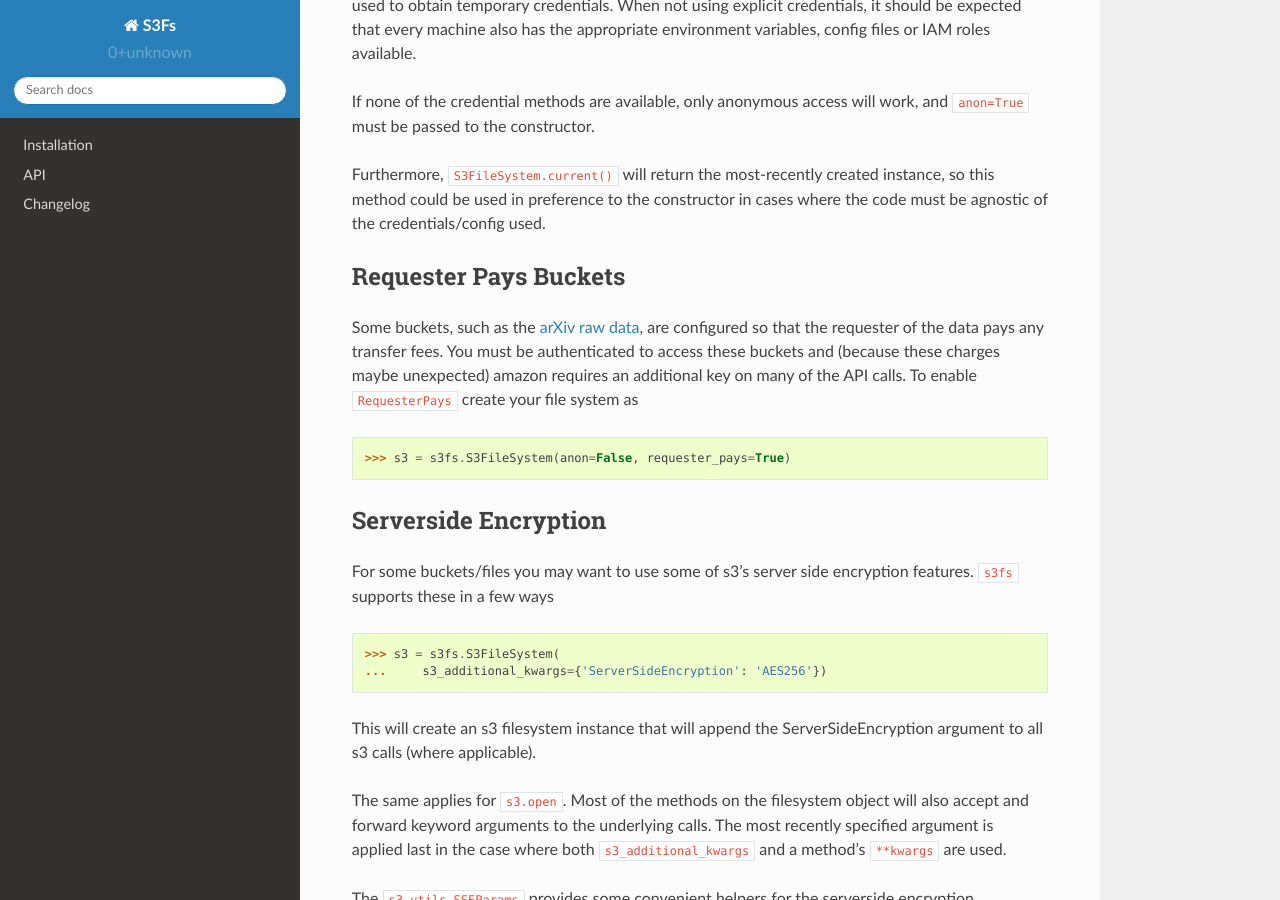
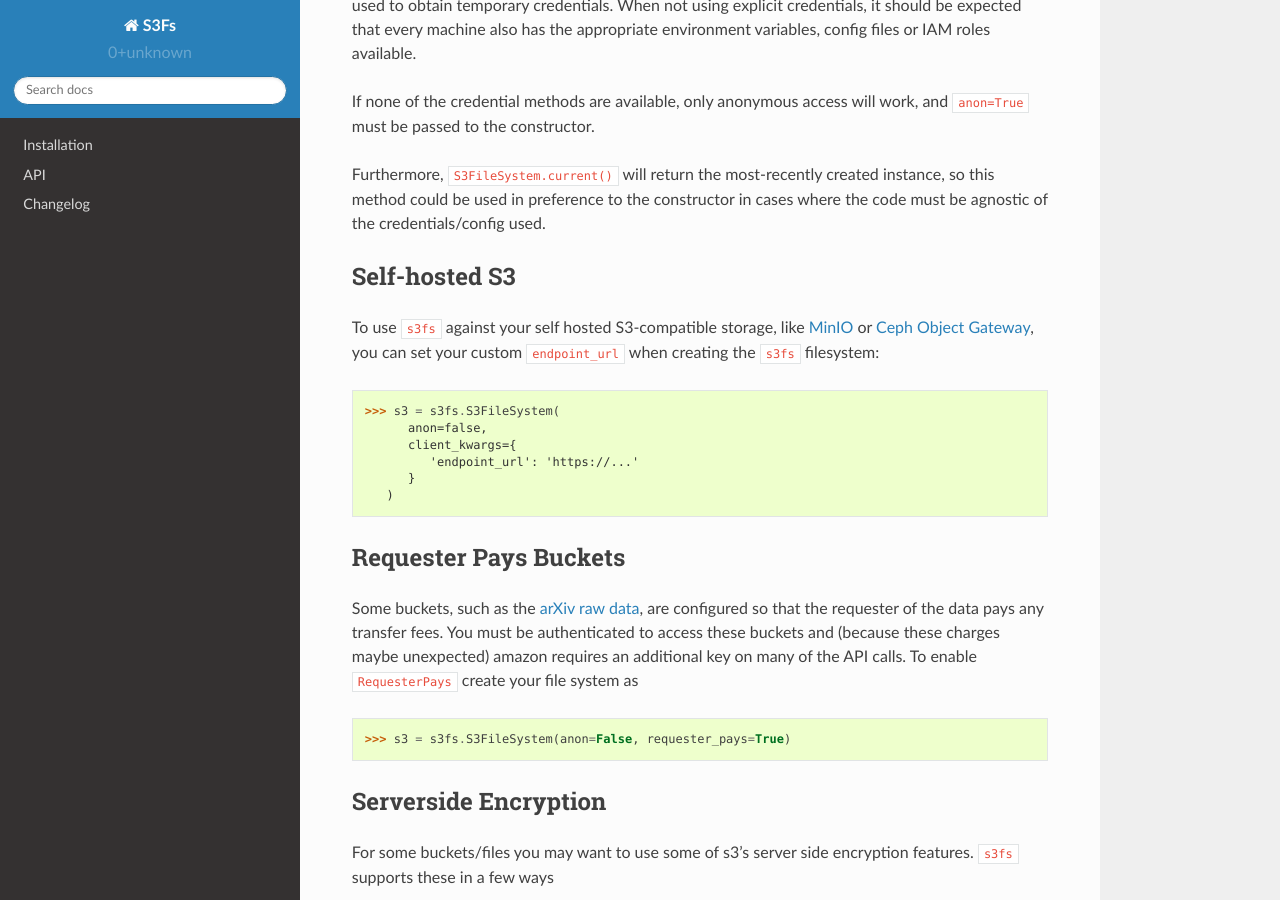
Before and after one commit to zarr-developers/s3fs, a Sphinx documentation site: the page built from docs/source/index.rst, in a window 1280 px wide and 900 px high, scrolled down 2059 px. Built offline with Sphinx 7.4.7 and the Read the Docs theme 2.0.0, drawn with Linux system fonts in a browser that asks for light colours.

Commit message:
Add Self-hosted S3 section to the docs

```diff
--- a/docs/source/index.rst
+++ b/docs/source/index.rst
@@ -119,6 +119,26 @@ Furthermore, ``S3FileSystem.current()`` will return the most-recently created
 instance, so this method could be used in preference to the constructor in
 cases where the code must be agnostic of the credentials/config used.
 
+Self-hosted S3
+--------------
+
+To use ``s3fs`` against your self hosted S3-compatible storage, like `MinIO`_ or
+`Ceph Object Gateway`_, you can set your custom ``endpoint_url`` when creating
+the ``s3fs`` filesystem:
+
+.. code-block:: python
+
+   >>> s3 = s3fs.S3FileSystem(
+         anon=false,
+         client_kwargs={
+            'endpoint_url': 'https://...'
+         }
+      )
+
+
+.. _MinIO: https://min.io
+.. _Ceph Object Gateway: https://docs.ceph.com/docs/master/radosgw/
+
 Requester Pays Buckets
 ----------------------
 
```
